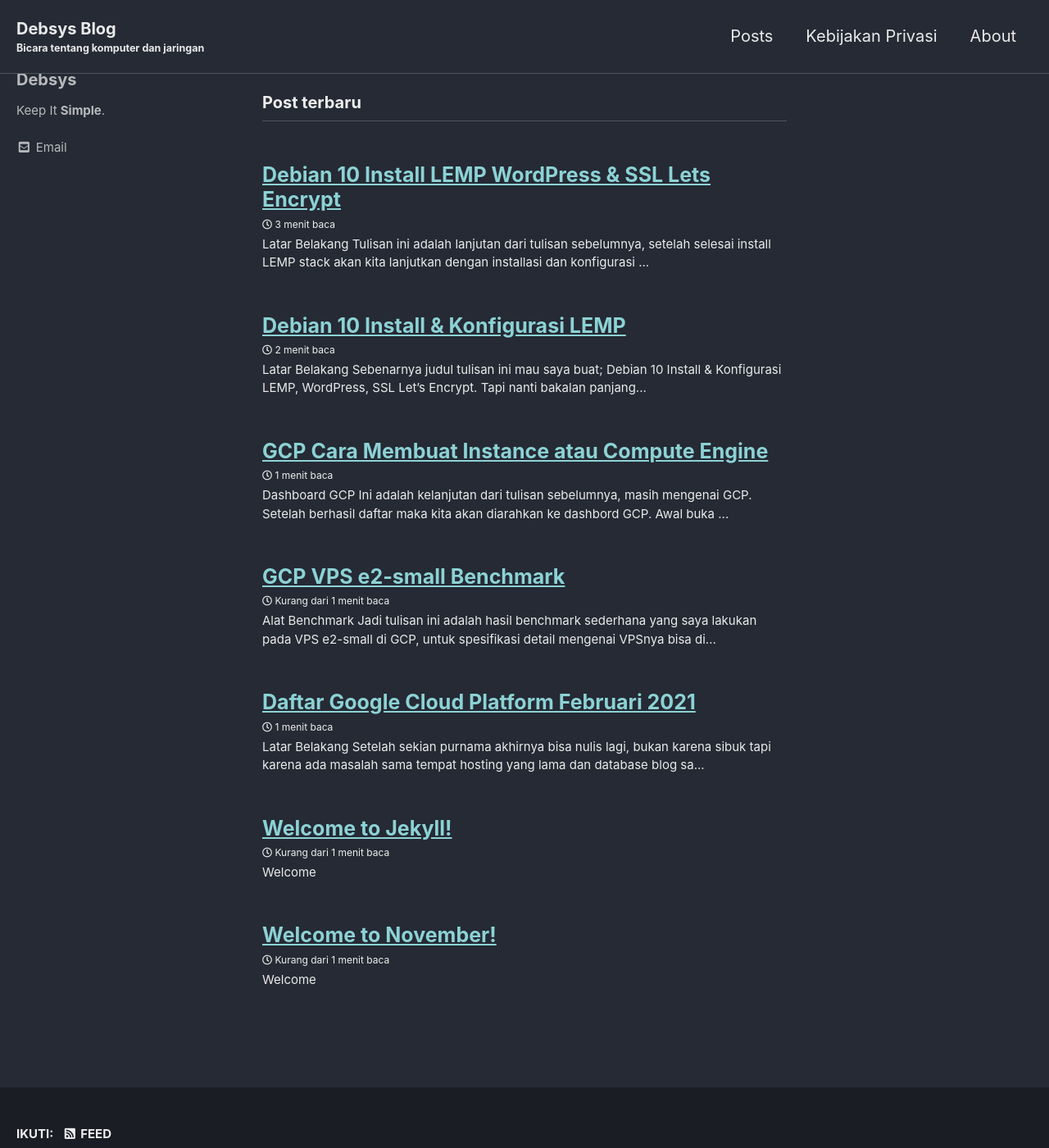
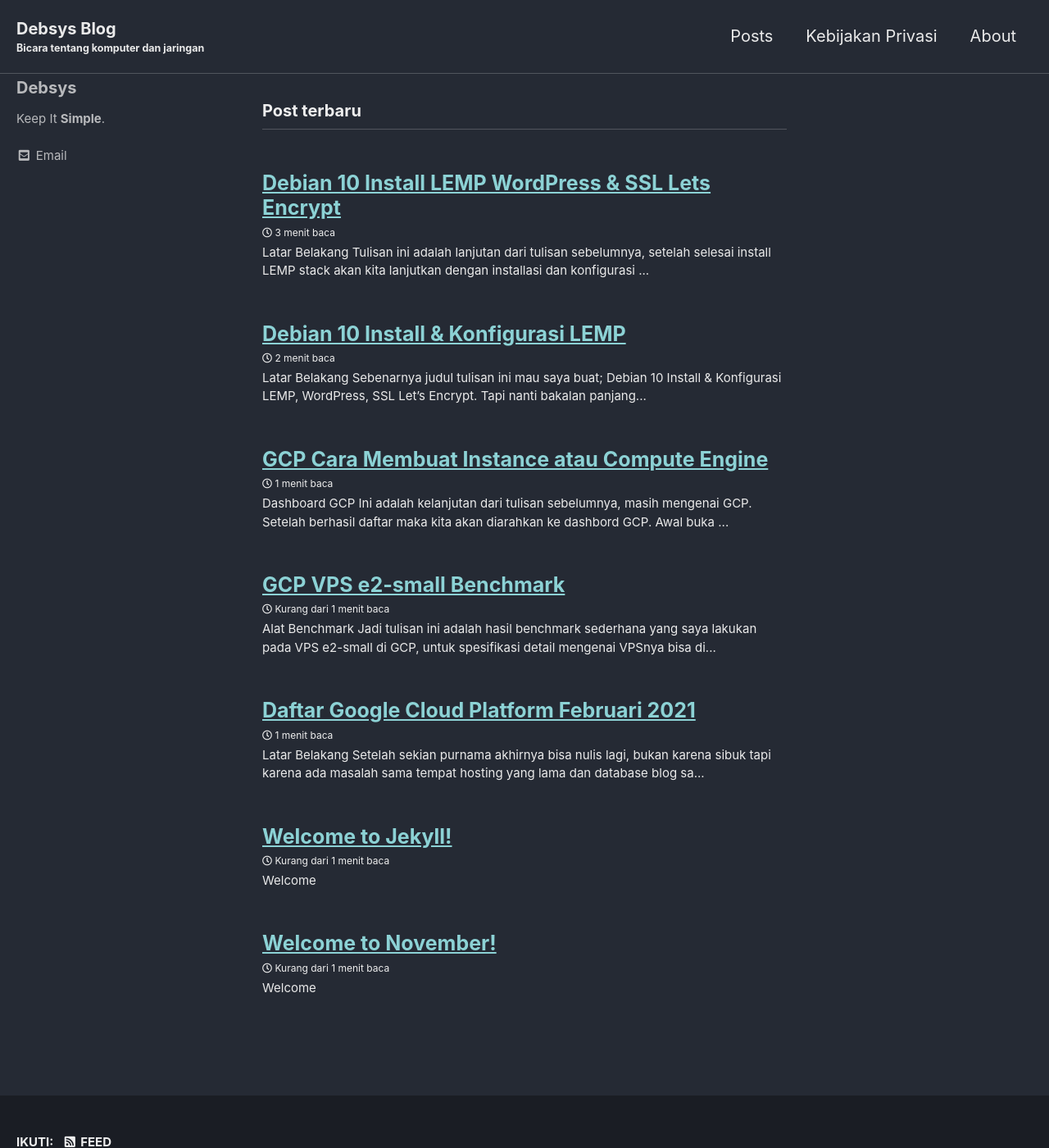
Before and after one commit to debsys/debsys.github.io, a Jekyll site: the page built from index.html, in a window 1280 px wide and 1400 px high. Shown: the whole window at 82% size. Built offline with Jekyll 4.4.1, drawn with Linux system fonts in a browser that asks for light colours; cached includes are drawn as plain includes; the list of posts is cut into pages by our own code.

Commit message:
Update _base.scss

```diff
--- a/_sass/minimal-mistakes/_base.scss
+++ b/_sass/minimal-mistakes/_base.scss
@@ -10,7 +10,7 @@ html {
 
 body {
   margin: 0;
-  padding: 65px 0 0;
+  padding: 75px 0 0;
   color: $text-color;
   font-family: $global-font-family;
   line-height: 1.5;
```
